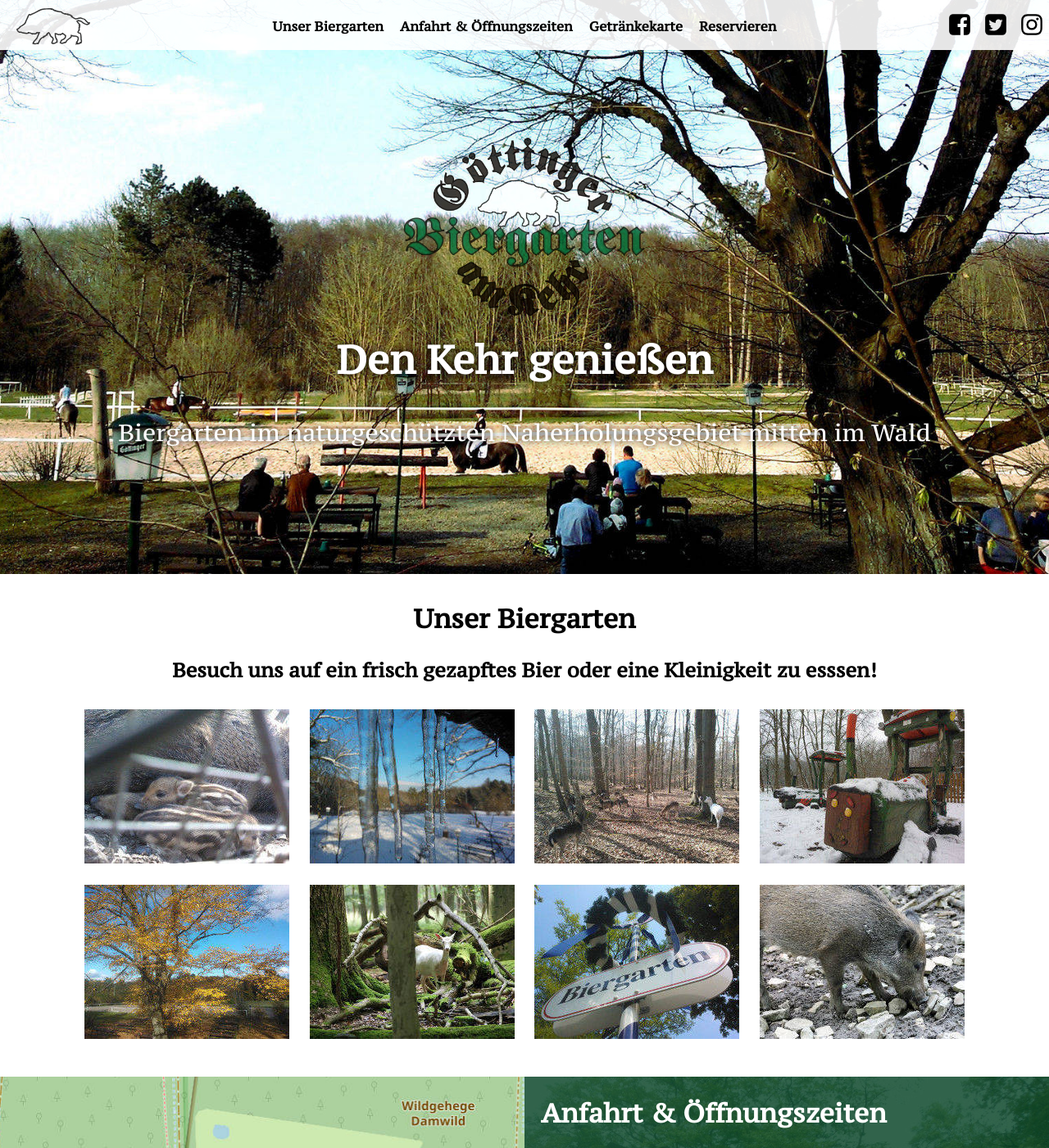
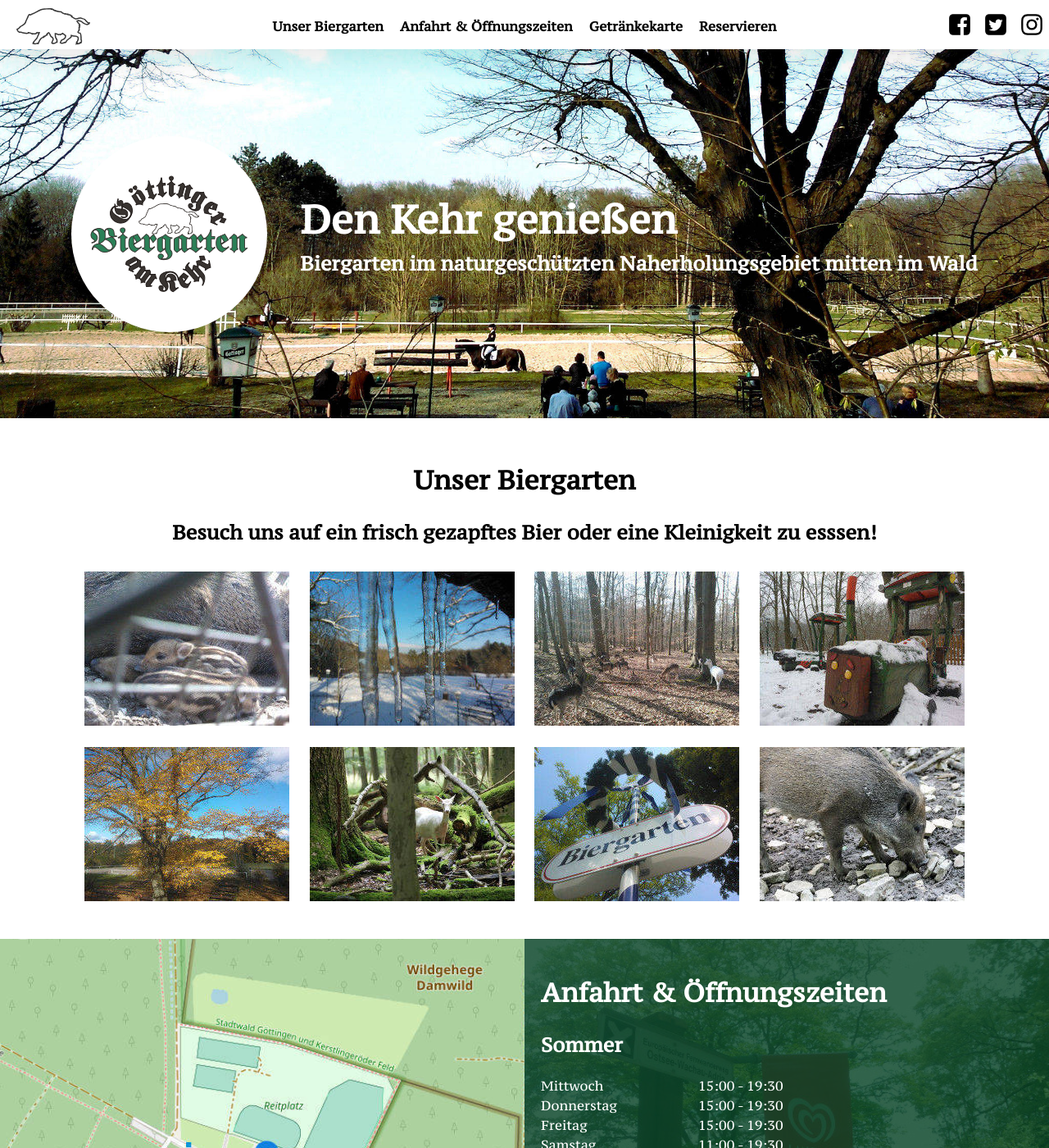
Before and after one commit to versable/kehr-website, a Jekyll site: the page built from index.html, in a window 1280 px wide and 1400 px high. Shown: the whole window at 82% size. Built offline with Jekyll 4.4.1, drawn with Linux system fonts in a browser that asks for light colours.

Commit message:
Redesign the front page (1/?)

```diff
--- a/_includes/nav.html
+++ b/_includes/nav.html
@@ -1,26 +1,24 @@
-<header>
 <nav>
-        <a class="nav-logo" href="/">
+    <a class="logo" href="/">
         <img src="/images/logo-sm.svg" title="Biergarten am Kehr" alt="Biergarten am Bier">
     </a>
-        <input id="nav-menu" type="checkbox">
-        <label class="nav-menu" for="nav-menu"><span></span></label>
-        <a class="nav-link" href="/#unser-biergarten">
+    <input id="menu" type="checkbox">
+    <label class="menu" for="nav-menu"><span></span></label>
+    <a class="link" href="/#unser-biergarten">
         Unser Biergarten
     </a>
-        <a class="nav-link" href="/#anfahrt-oeffnungszeiten">
+    <a class="link" href="/#anfahrt-oeffnungszeiten">
         Anfahrt & Öffnungszeiten
     </a>
-        <a class="nav-link" href="/#getraenkekarte">
+    <a class="link" href="/#getraenkekarte">
         Getränkekarte
     </a>
-        <a class="nav-link" href="/#reservieren">
+    <a class="link" href="/#reservieren">
         Reservieren
     </a>
-        <div class="nav-social">
+    <div class="social">
         <a href="https://de-de.facebook.com/GoettingerBiergarten"><img src="/images/facebook.svg" alt="Facebook"></a>
         <a href="https://twitter.com/BiergartenKehr"><img src="/images/twitter.svg" alt="Twitter"></a>
         <a href="https://www.instagram.com/goettingerbiergarten/"><img src="/images/instagram.svg" alt="Instagram"></a>
     </div>
 </nav>
-</header>
--- a/_sass/_base.scss
+++ b/_sass/_base.scss
@@ -17,14 +17,13 @@ html, body {
     line-height: $base-line-height;
 }
 
-h1 {
-    padding-top: 90px;
-    margin-top: -90px;
-    pointer-events: none;
+body {
+    padding-top: 60px;
 }
 
 small {
-    font-size: $small-font-size;
+    display: block;
+    font-size: 0.5em;
 }
 
 dl {
@@ -51,24 +50,20 @@ dd {
     height: auto;
 }
 
-#hero-1 {
+.jumbotron {
     position: relative;
     display: flex;
-    flex-direction: column;
     justify-content: center;
-    text-align: center;
-    text-shadow: 0 0 8px #000;
-    background: url('/images/hero-1.jpg') center / cover no-repeat fixed;
+    align-items: center;
+    background: url('/images/hero-1.jpg') center / cover no-repeat;
     color: #fff;
     z-index: 1;
-    animation: 1s ease-out 0s 1 heroFadeIn;
+    min-height: 450px;
 
     .logo {
-        width: 300px;
-        padding: 10px;
-        margin-top: 5px;
-        margin-left: auto;
-        margin-right: auto;
+        background: #fff;
+        border-radius: 50%;
+        padding: 45px 20px;
     }
 
     h1 {
@@ -82,29 +77,24 @@ dd {
 
     > * {
         z-index: 3;
+        margin: 20px;
     }
 }
 
 @include media-query-down($media-lg) {
-    #hero-1 { background-image: url('/images/hero-1-lg.jpg'); }
+    .jumbotron { background-image: url('/images/hero-1-lg.jpg'); }
 }
 
 @include media-query-down($media-md) {
-    html { font-size: 14px; }
-    #hero-1 {
-        background-image: url('/images/hero-1-md.jpg');
-        .logo {
-            width: 200px;
-        }
-    }
+    .jumbotron { background-image: url('/images/hero-1-md.jpg'); }
 }
 
 @include media-query-down($media-sm) {
-    #hero-1 { background-image: url('/images/hero-1-sm.jpg'); }
+    .jumbotron { background-image: url('/images/hero-1-sm.jpg'); }
 }
 
 @include media-query-down($media-xs) {
-    #hero-1 { background-image: url('/images/hero-1-xs.jpg'); }
+    .jumbotron { background-image: url('/images/hero-1-xs.jpg'); }
 }
 
 .thumbs {
@@ -123,20 +113,22 @@ nav {
     left: 0;
     z-index: 4;
     width: 100%;
+    height: 60px;
     display: flex;
     justify-content: center;
     padding: 0;
-    background-color: rgba(255, 255, 255, 0.9);
+    background-color: #fff;
+    box-shadow: 0 10px 40px 0 rgba(0, 0, 0, 0.1);
 
-    .nav-logo {
+    .logo {
         width: 130px;
         margin-top: 10px;
         margin-right: auto;
         text-align: center;
     }
-    #nav-menu, .nav-menu { display: none; }
+    #menu, .menu { display: none; }
 
-    .nav-link {
+    .link {
         padding: 20px 10px 0;
         color: #000;
         font-weight: 600;
@@ -156,7 +148,7 @@ nav {
         &.active::after, &:hover::after { transform: scaleX(1); }
     }
 
-    .nav-social {
+    .social {
         width: 130px;
         margin-left: auto;
         text-align: center;
@@ -184,7 +176,7 @@ nav {
         overflow: auto;
         z-index: 4;
 
-        .nav-menu {
+        .menu {
             order: 1;
             position: relative;
             display: inline-block;
@@ -226,8 +218,8 @@ nav {
             }
         }
 
-        #nav-menu {
-            &:checked ~ .nav-menu {
+        #menu {
+            &:checked ~ .menu {
                 span {
                     background-color: #fff;
                     &::before {
@@ -242,13 +234,13 @@ nav {
                 }
             }
 
-            &:checked ~ .nav-link {
+            &:checked ~ .link {
                 max-height: 50px;
                 padding: 10px 20px;
             }
         }
 
-        .nav-link {
+        .link {
             flex: 100%;
             order: 1;
             max-height: 0;
@@ -258,11 +250,11 @@ nav {
             transition: all 0.5s ease-in-out;
         }
 
-        .nav-social {
+        .social {
             display: none;
         }
 
-        .nav-logo {
+        .logo {
             width: 90px;
             margin-top: 3px;
         }
@@ -271,13 +263,6 @@ nav {
     .features > article > img {
         margin-bottom: 0;
     }
-}
-
-.jumbotron {
-    display: flex;
-    flex-direction: column;
-    > * { flex: 1; }
-    min-height: 400px;
 }
 
 .opening {
@@ -400,16 +385,13 @@ footer {
 }
 
 @include media-query-up($media-sm) {
-    .jumbotron { min-height: 533px; }
     .container { width: 700px; }
 }
 
 @include media-query-up($media-md) {
-    .jumbotron { min-height: 600px; }
     .container { width: 960px; }
 }
 
 @include media-query-up($media-lg) {
-    .jumbotron { min-height: 700px; }
     .container { width: 1140px; }
 }
--- a/css/main.scss
+++ b/css/main.scss
@@ -52,12 +52,6 @@ $media-lg: 1200px;
     }
 }
 
-@keyframes heroFadeIn {
-    0% { opacity: 0; }
-    50% { opacity: 0; }
-    100% { opacity: 1; }
-}
-
 @import
         "normalize",
         "base"
--- a/index.html
+++ b/index.html
@@ -3,13 +3,13 @@ layout: default
 ---
 
 <section class="jumbotron">
-    <div id="hero-1">
-        <img class="img-responsive logo" src="/images/logo.png" title="{{ site.title | strip_newlines }}" alt="{{ site.title | strip_newlines }}">
-        <h1>Den Kehr genießen</h1>
-        <p>
+    <img class="logo" src="/images/logo.png" title="{{ site.title | strip_newlines }}" alt="{{ site.title | strip_newlines }}">
+    <h1>
+        Den Kehr genießen
+        <small>
             Biergarten im naturgeschützten Naherholungsgebiet mitten im Wald
-        </p>
-    </div>
+        </small>
+    </h1>
 </section>
 
 <section class="container section">
```
Also changed, not shown: images/logo.png. Lines whose indentation alone changed are shown as unchanged.
